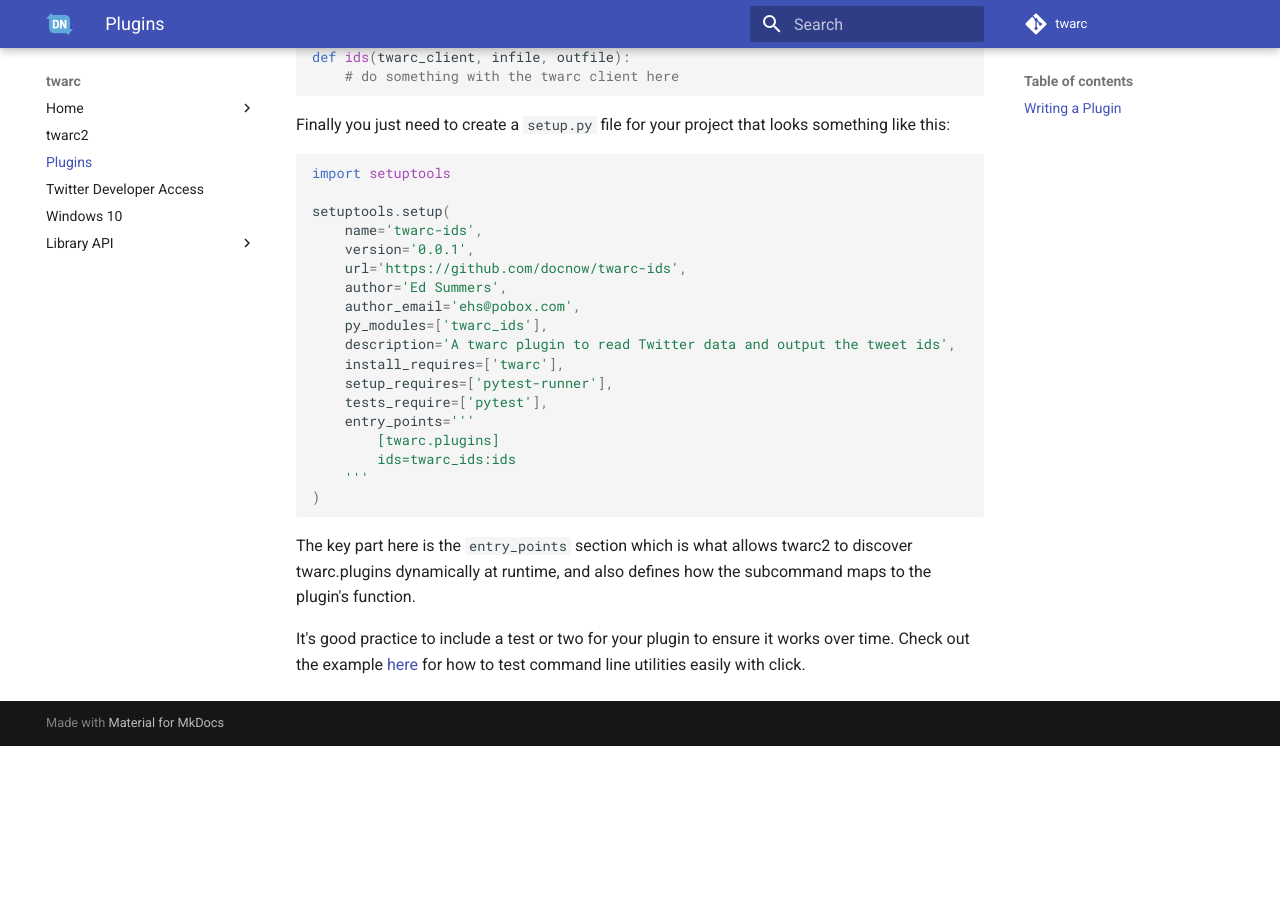
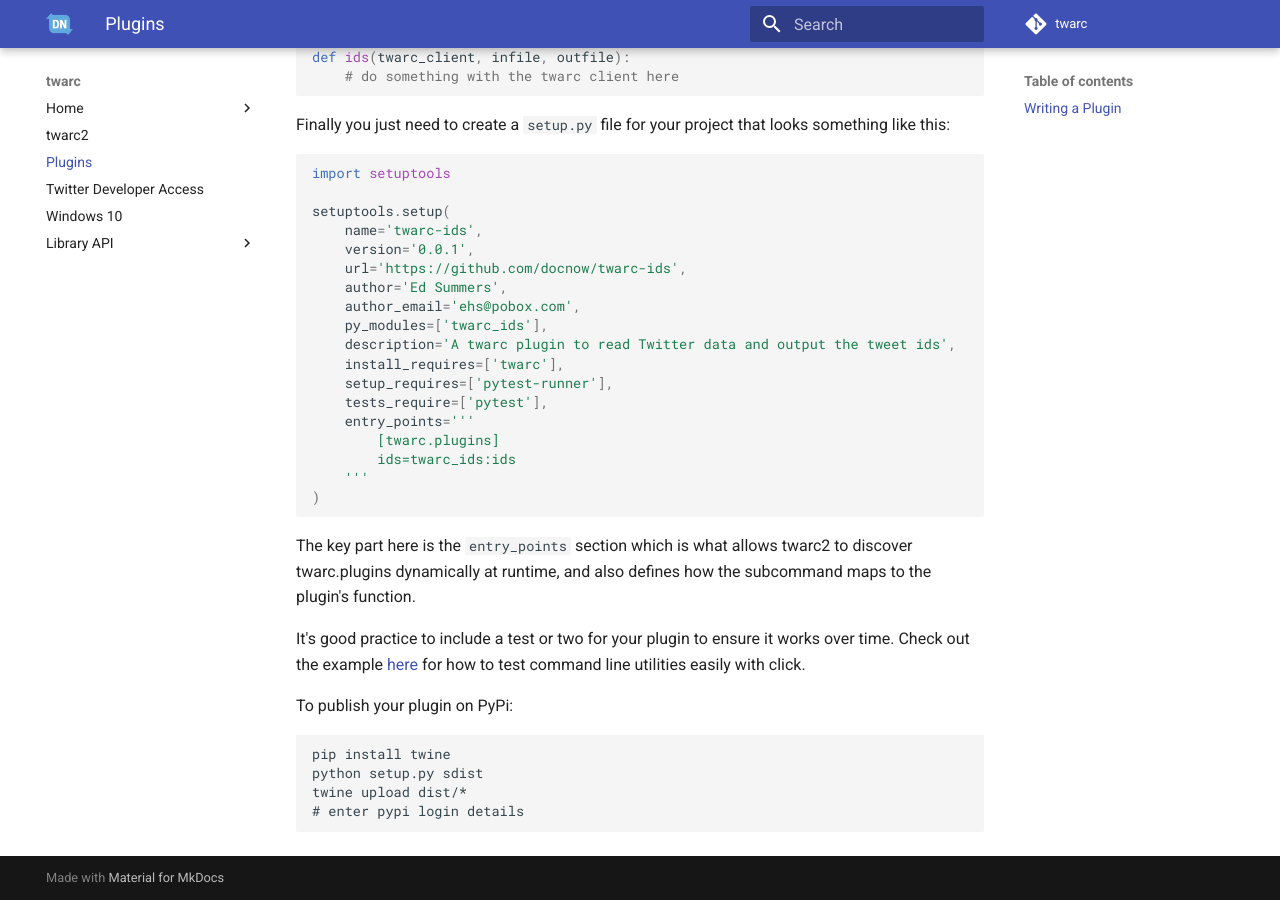
Before and after one commit to DocNow/twarc, an MkDocs documentation site: the page built from docs/plugins.md, in a window 1280 px wide and 900 px high, scrolled down 1482 px. Built offline with MkDocs 1.6.1 and Material for MkDocs 9.7.7, drawn with Linux system fonts in a browser that asks for light colours; comment, search, counter and statistics services are not loaded; before the commit the page ends 2228 px from its top, so only the background shows below that.

Commit message:
Update plugins.md
add note on publishing to pypi

````diff
--- a/docs/plugins.md
+++ b/docs/plugins.md
@@ -103,6 +103,15 @@
 over time. Check out the example [here] for how to test command line utilities
 easily with click.
 
+To publish your plugin on PyPi:
+
+```
+pip install twine
+python setup.py sdist
+twine upload dist/*
+# enter pypi login details
+```
+
 [twarc-ids]: https://github.com/docnow/twarc-ids/
 [PyPI]: https://python.org/pypi/
 [pip]: https://pip.pypa.io/en/stable/
````
